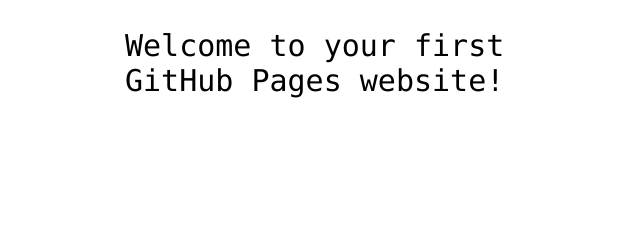
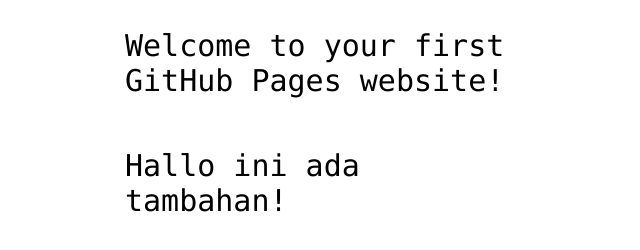
Before and after one commit to triagungtio/hello-world, a plain HTML site: page index.html in a window 1280 px wide. Shown: the part 360-610 px from the top of the page, without its empty margins (315-955 px from the left). Drawn offline with Linux system fonts and the light colour scheme.

Commit message:
Update index.html

```diff
--- a/index.html
+++ b/index.html
@@ -13,6 +13,6 @@
 
 <!-- Change this code here by copy and pasting your template on line 15 -->
 <p>Welcome to your first GitHub Pages website!</p>
-
+<p>Hallo ini ada tambahan!</p>
 </body>
 </html>
```
